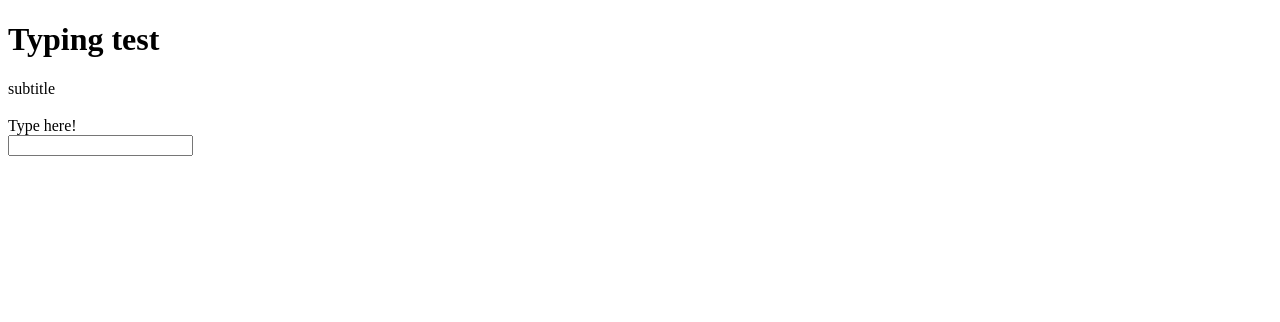
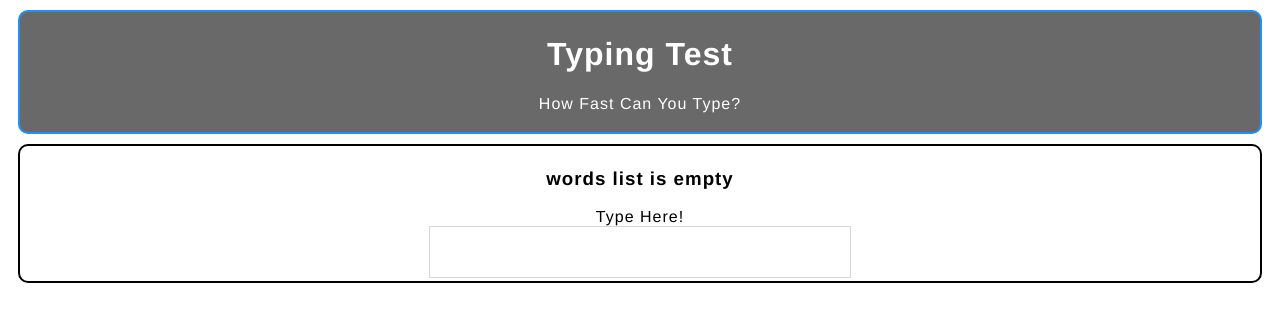
Before and after one commit to JeremyCodes20/typingtest, a plain HTML site: page index.html in a window 1280 px wide. Drawn offline with nearby package versions, Linux system fonts and the light colour scheme; no server answers.

Commit message:
Added basic styling

```diff
--- a/index.html
+++ b/index.html
@@ -9,13 +9,13 @@
 </head>
 <body>
     <div id="app">
-        <div id="d_title">
+        <div id="d_title" class="stuff-box">
             <h1>{{ title }}</h1>
             <p>{{ subtitle }}</p>
         </div>
 
-        <div id="game">
-            <h3>{{ getNextWord }}</h3>
+        <div id="game" class="stuff-box">
+            <h3 id="next_word">{{ getNextWord }}</h3>
             <label for="typing_box">Type here!</label><br>
             <input type="text" id="typing_box" @keyup="checkTypingBox($event)">
         </div>
--- a/script.js
+++ b/script.js
@@ -1,10 +1,13 @@
+// change to determine how many words are grabbed
+var word_count = 200;
+
 
 // Vue app
 const vapp = Vue.createApp({
     data() {
         return {
             title: "Typing test",
-            subtitle: "subtitle",
+            subtitle: "How fast can you type?",
 
             words: [],
         }
@@ -13,7 +16,7 @@ const vapp = Vue.createApp({
     created() {
         // grab a sufficiently large list of words from api
         // need to update this once I get my key
-        let words_url = 'https://random-word-api.herokuapp.com/word?number=200';
+        let words_url = `https://random-word-api.herokuapp.com/word?number=${word_count}`;
         fetch(words_url)
             .then(response => response.json())
             .then(json => {
@@ -28,7 +31,13 @@ const vapp = Vue.createApp({
 
     computed: {
         getNextWord: function () {
-            return this.words[0];
+            // make sure words is not empty
+            if (this.words.length !== 0) {
+                return this.words[0];
+            }
+            else {
+                return "Words list is empty";
+            }
         }
     },
 
--- a/style.css
+++ b/style.css
@@ -0,0 +1,40 @@
+.stuff-box {
+    font-family: 'helvetica neue', helvetica, sans-serif;
+    color: white;
+    letter-spacing: 1px;
+    text-transform: capitalize;
+    text-align: center;
+    padding: 3px 10px;
+    margin: 10px;
+    cursor: pointer;
+    border-radius: 10px;
+    border-width: 2px;
+    border-style: solid;
+    background-color: dimgrey;
+}
+
+#d_title {
+    border-color: dodgerblue;
+}
+
+#game {
+    border-color: black;
+    color: black;
+    background-color: white;
+}
+
+#next_word {
+    text-transform: lowercase;
+}
+
+#typing_box {
+    padding: 0;
+    height: 50px;
+    position: relative;
+    left: 0;
+    outline: none;
+    border: 1px solid #cdcdcd;
+    border-color: rgba(0,0,0,.15);
+    background-color: white;
+    font-size: 32px;
+}
```
